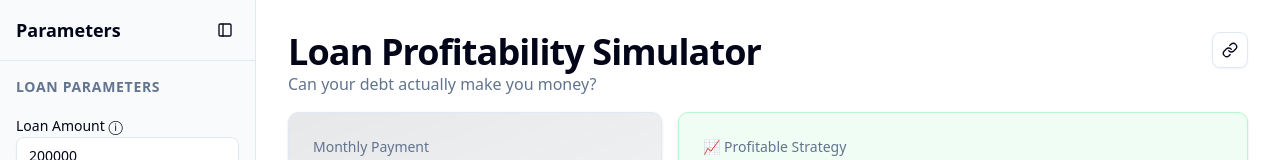
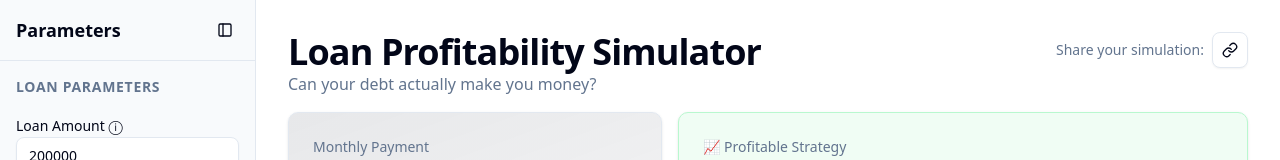
Before and after one commit to MorganKryze/loan-profitability-simulator, a SvelteKit app in the folder simulator/: page / in a window 1280 px wide. Shown: the top 160 px of the page. Built offline with nearby package versions, Linux system fonts and the light colour scheme.

Commit message:
🚑 fix: update share link section layout for improved visibility and usability

```diff
--- a/simulator/src/routes/+page.svelte
+++ b/simulator/src/routes/+page.svelte
@@ -846,9 +846,10 @@
 									Can your debt actually make you money?
 								</p>
 							</div>
-							<!-- Currency Selector and Share Link -->
-							<div class="flex items-center gap-6">
+							<!-- Share Link -->
+							<div class="flex items-center gap-2">
 								<!-- Share Button -->
+								<p class="text-sm text-muted-foreground hidden md:block">Share your simulation:</p>
 								<Tooltip.Root>
 									<Tooltip.Trigger>
 										{#snippet child({ props })}
```
